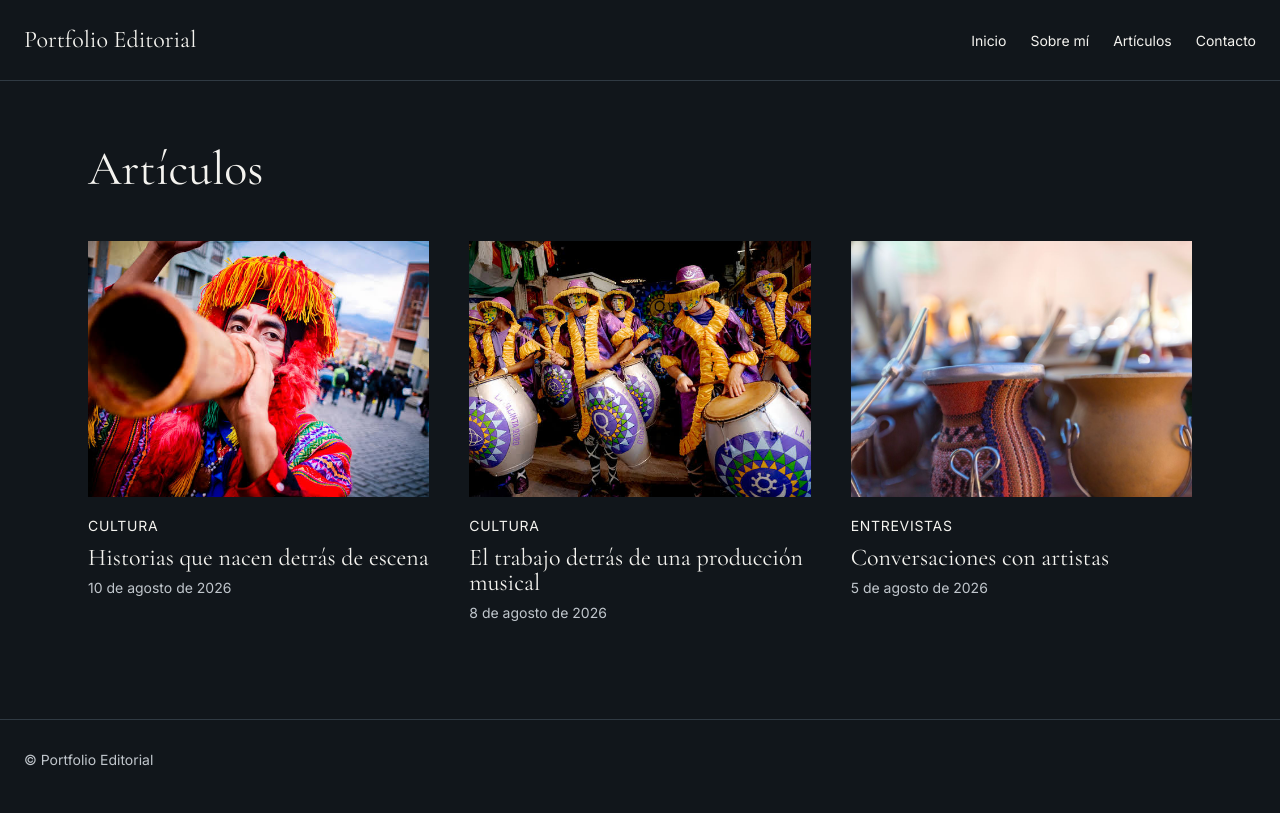
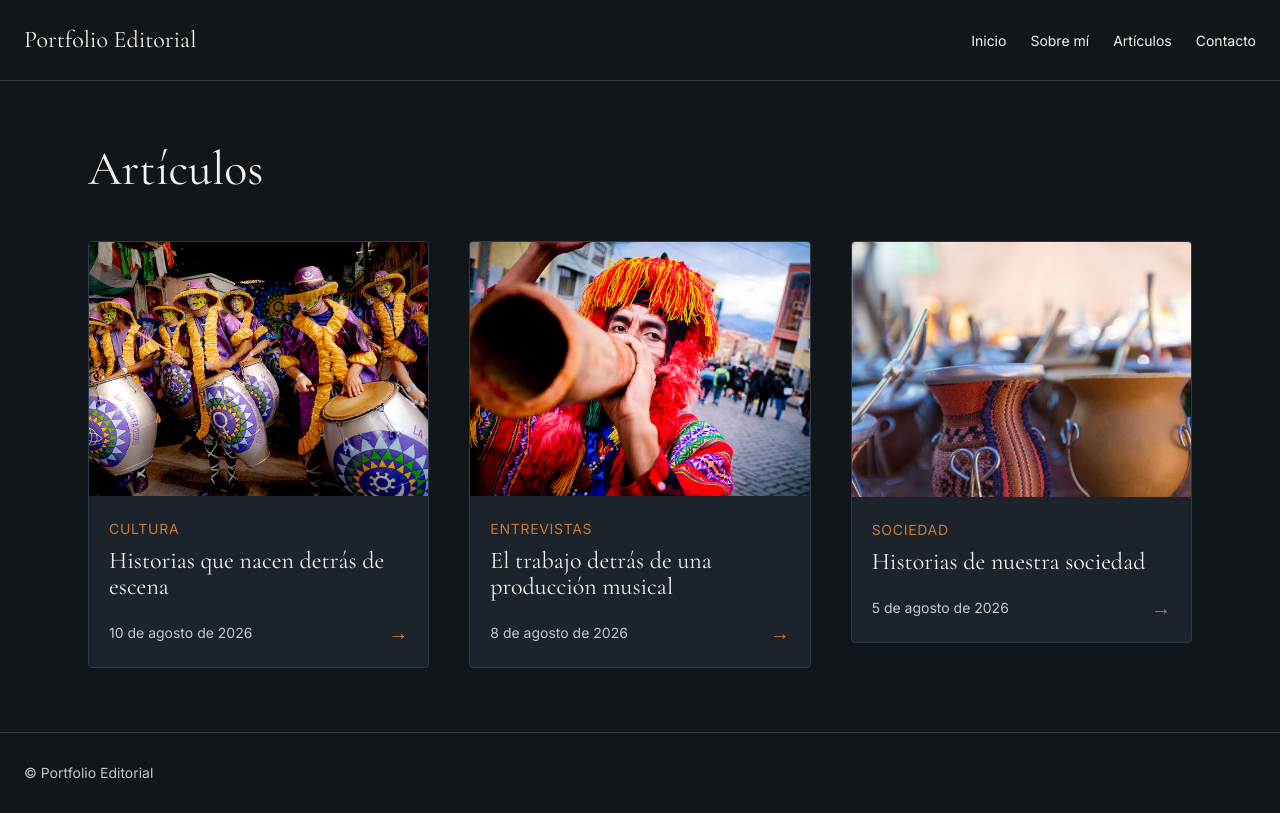
Before and after one commit to joy-amorin/portfolio-editorial, a Next.js app in the folder portfolio-editorial/: page /articulos in a window 1280 px wide. Built offline with nearby package versions, Linux system fonts and the light colour scheme.

Commit message:
style: refine article cards and category styling

```diff
--- a/portfolio-editorial/src/app/articulos/[slug]/page.tsx
+++ b/portfolio-editorial/src/app/articulos/[slug]/page.tsx
@@ -2,11 +2,11 @@ import CategoryBadge from "@/components/articles/CategoryBadge";
 import ArticleGallery from "@/components/articles/ArticleGallery";
 
 export default function ArticlePage() {
-  const category = "Cultura";
+  const category = "cultura";
 
   return (
     <main className="mx-auto w-full max-w-4xl px-6 py-16">
-      <CategoryBadge name={category} />
+      <CategoryBadge category={category} />
         <h1 className="mt-2 font-heading text-5xl leading-[1.00] text-foreground md:text-6xl">
           Título del artículo
         </h1>
--- a/portfolio-editorial/src/app/articulos/page.tsx
+++ b/portfolio-editorial/src/app/articulos/page.tsx
@@ -1,26 +1,33 @@
 import ArticleListCard from "@/components/articles/ArticleListCard";
+import type { CategorySlug } from "@/data/categories";
 
-const articles = [
+const articles: {
+  category: CategorySlug;
+  title: string;
+  date: string;
+  image: string;
+  href: string;
+}[] = [
   {
-    category: "Cultura",
+    category: "cultura",
     title: "Historias que nacen detrás de escena",
     date: "10 de agosto de 2026",
-    image:"/articles-photo/cultura.jpeg",
+    image: "/articles-photo/candombe.jpeg",
     href: "/articulos/historias-detras-de-escena",
   },
   {
-    category: "Cultura",
+    category: "entrevistas",
     title: "El trabajo detrás de una producción musical",
     date: "8 de agosto de 2026",
-    image:"/articles-photo/candombe.jpeg",
+    image: "/articles-photo/cultura.jpeg",
     href: "/articulos/produccion-musical",
   },
   {
-    category: "Entrevistas",
-    title: "Conversaciones con artistas",
+    category: "sociedad",
+    title: "Historias de nuestra sociedad",
     date: "5 de agosto de 2026",
-    image:"/articles-photo/mate.jpg",
-    href: "/articulos/conversaciones-artistas",
+    image: "/articles-photo/mate.jpg",
+    href: "/articulos/historias-sociedad",
   },
 ];
 
--- a/portfolio-editorial/src/components/articles/ArticleListCard.tsx
+++ b/portfolio-editorial/src/components/articles/ArticleListCard.tsx
@@ -1,7 +1,8 @@
+import type { CategorySlug } from "@/data/categories";
 import CategoryBadge from "./CategoryBadge";
 
 type ArticleListCardProps = {
-  category: string;
+  category: CategorySlug;
   title: string;
   date: string;
   image: string;
@@ -17,7 +18,10 @@ export default function ArticleListCard({
 }: ArticleListCardProps) {
   return (
     <article>
-      <a href={href} className="group block">
+      <a
+        href={href}
+        className="group block overflow-hidden rounded-sm border border-border bg-card transition-colors duration-300 hover:border-accent"
+      >
         <div className="relative aspect-[4/3] overflow-hidden">
           <img
             src={image}
@@ -26,14 +30,23 @@ export default function ArticleListCard({
           />
         </div>
 
-        <div className="mt-4">
-          <CategoryBadge name={category} />
+        <div className="p-5">
+          <CategoryBadge category={category}/>
 
           <h2 className="mt-2 font-heading text-2xl leading-[1.05] text-foreground">
             {title}
           </h2>
 
-          <time className="mt-2 block text-sm text-text">{date}</time>
+          <div className="mt-5 flex items-center justify-between">
+            <time className="text-sm text-text">{date}</time>
+
+            <span
+              className="text-xl text-accent transition-transform duration-300 group-hover:translate-x-1"
+              aria-hidden="true"
+            >
+              →
+            </span>
+          </div>
         </div>
       </a>
     </article>
--- a/portfolio-editorial/src/components/articles/CategoryBadge.tsx
+++ b/portfolio-editorial/src/components/articles/CategoryBadge.tsx
@@ -1,16 +1,18 @@
+import { categories } from "@/data/categories";
+
 type CategoryBadgeProps = {
-  name: string;
-  color?: string;
+  category: keyof typeof categories;
 };
 
 export default function CategoryBadge({
-  name,
-  color,
+  category,
 }: CategoryBadgeProps) {
+  const { name, color } = categories[category];
+
   return (
     <span
       className="text-sm uppercase tracking-wider"
-      style={color ? { color } : undefined}
+      style={{ color }}
     >
       {name}
     </span>
--- /dev/null
+++ b/portfolio-editorial/src/data/categories.ts
@@ -0,0 +1,16 @@
+export const categories = {
+  cultura: {
+    name: "Cultura",
+    color: "#C67A3A",
+  },
+  entrevistas: {
+    name: "Entrevistas",
+    color: "#C67A3A",
+  },
+  sociedad: {
+    name: "Sociedad",
+    color: "#C67A3A",
+  },
+} as const;
+
+export type CategorySlug = keyof typeof categories;
```
